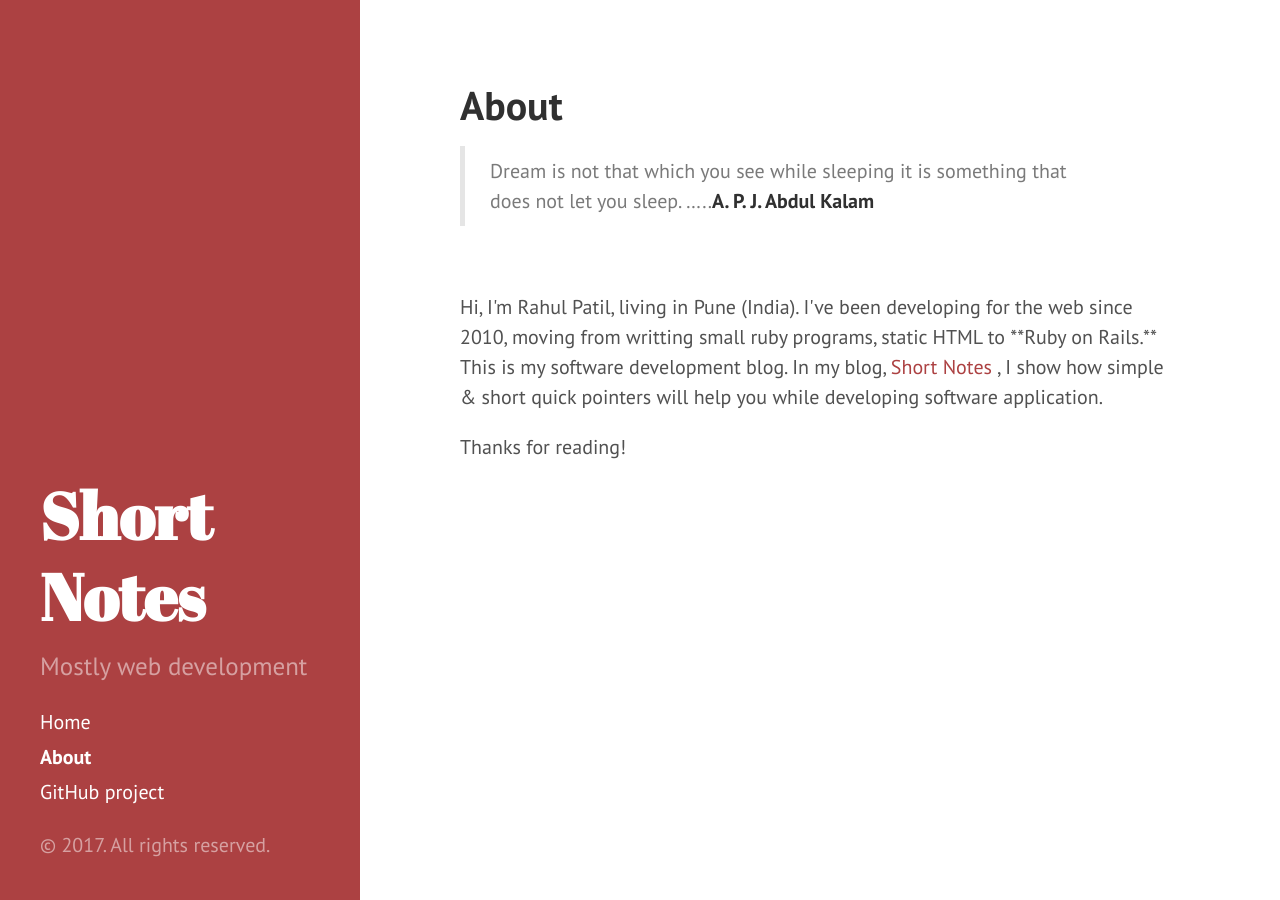
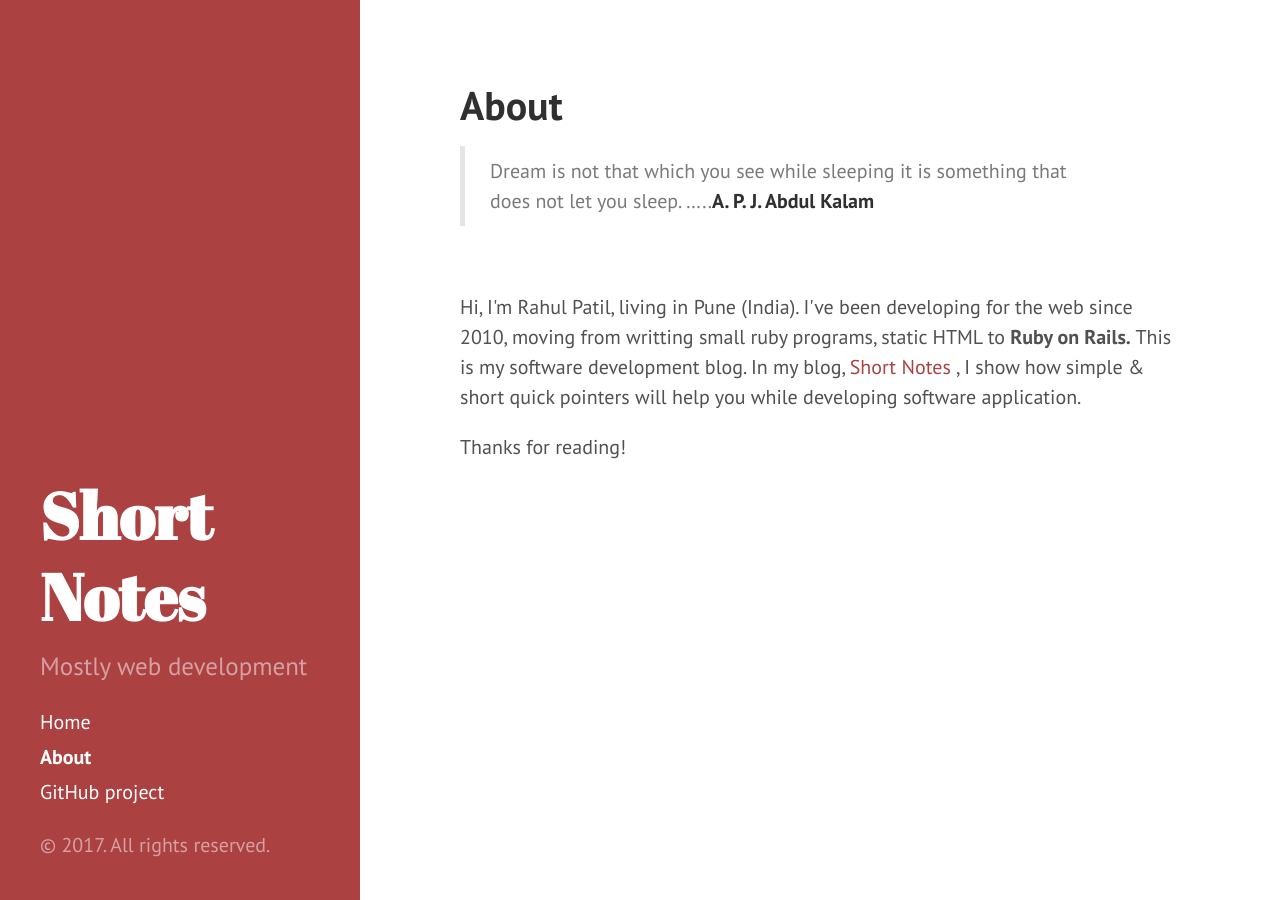
Before and after one commit to rah00l/rah00l.github.io, a Jekyll site: the page built from about.md, in a window 1280 px wide. Built offline with Jekyll 4.4.1, drawn with Linux system fonts in a browser that asks for light colours; Markdown is read by kramdown in place of the engine named in the settings.

```diff
--- a/about.md
+++ b/about.md
@@ -7,7 +7,7 @@ title: About
 
 <br>
 <p>Hi, I'm Rahul Patil, living in Pune (India). I've been developing for the web since 2010,
-moving from writting small ruby programs, static HTML to **Ruby on Rails.** This is my software development blog.
+moving from writting small ruby programs, static HTML to <b>Ruby on Rails.</b> This is my software development blog.
 In my blog, <a href="{{ site.url }}"> {{ site.title }} </a>, I show how simple & short quick pointers will help you while developing software application.</p>
 
 <!-- In the novel, *The Strange Case of Dr. Jeykll and Mr. Hyde*, Mr. Poole is Dr. Jekyll's virtuous and loyal butler. Similarly, Poole is an upstanding and effective butler that helps you build Jekyll themes. It's made by [@mdo](https://twitter.com/mdo).
```
